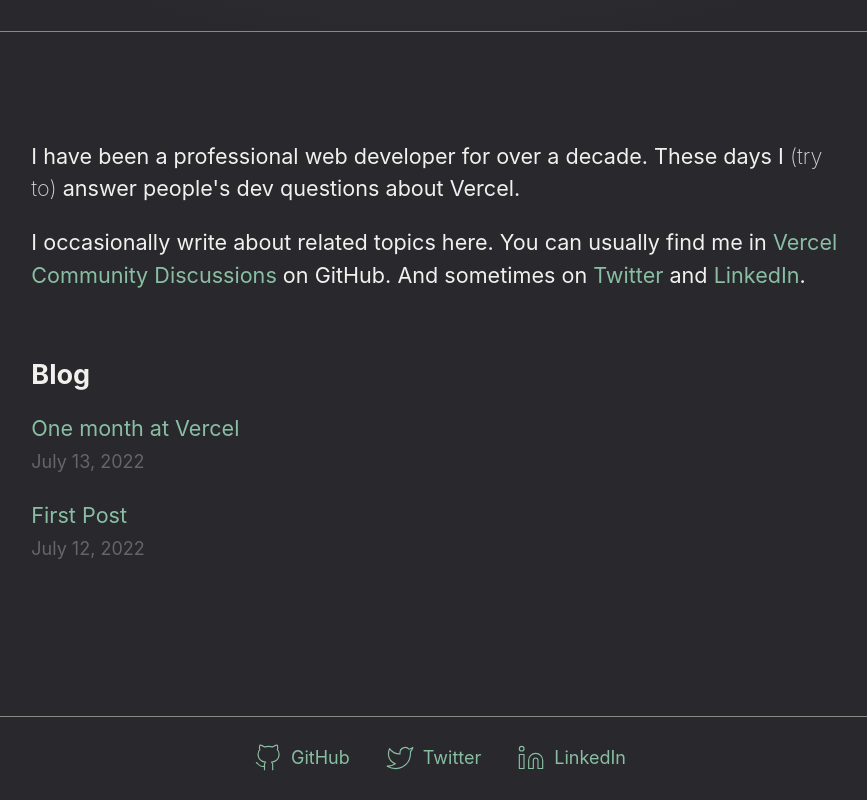
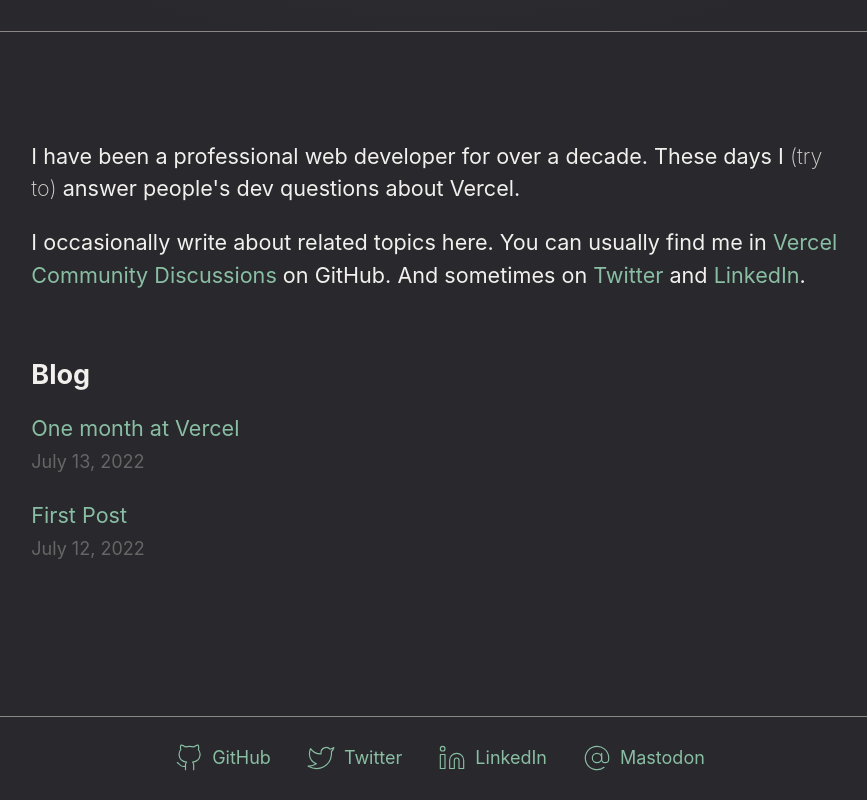
Before and after one commit to amyegan/nextjs-blog, a Next.js app: page / in a window 1280 px wide. Shown: the part 769-1569 px from the top of the page, without its empty margins (200-1067 px from the left). Built offline with nearby package versions, Linux system fonts and the light colour scheme.

Commit message:
Add Mastodon link

```diff
--- a/components/layout.js
+++ b/components/layout.js
@@ -12,10 +12,7 @@
     <div className={styles.container}>
       <Head>
         <link rel="icon" href="/favicon.ico" />
-        <meta
-          name="description"
-          content="Who is Amy?"
-        />
+        <meta name="description" content="Who is Amy?" />
         <meta
           property="og:image"
           content={`https://og-image.vercel.app/${encodeURI(
@@ -73,7 +70,7 @@
 
       <footer className={styles.footer}>
         <div className={styles.footerContainer}>
-          <a href="https://github.com/amyegan" target="_blank" rel="noreferrer">
+          <a href="https://github.com/amyegan">
             <svg
               xmlns="http://www.w3.org/2000/svg"
               width="28"
@@ -90,7 +87,7 @@
             </svg>{" "}
             GitHub
           </a>
-          <a href="https://twitter.com/AmyAEgan" target="_blank" rel="noreferrer">
+          <a href="https://twitter.com/AmyAEgan">
             <svg
               xmlns="http://www.w3.org/2000/svg"
               width="28"
@@ -107,7 +104,7 @@
             </svg>{" "}
             Twitter
           </a>
-          <a href="https://www.linkedin.com/in/AmyAEgan" target="_blank" rel="noreferrer">
+          <a href="https://www.linkedin.com/in/AmyAEgan">
             <svg
               xmlns="http://www.w3.org/2000/svg"
               width="28"
@@ -126,6 +123,24 @@
             </svg>{" "}
             LinkedIn
           </a>
+          <a rel="me" href="https://indieweb.social/@amyegan">
+            <svg
+              xmlns="http://www.w3.org/2000/svg"
+              width="28"
+              height="28"
+              viewBox="0 0 24 24"
+              fill="none"
+              stroke="currentColor"
+              stroke-width="1"
+              stroke-linecap="round"
+              stroke-linejoin="round"
+              className={styles.feather}
+            >
+              <circle cx="12" cy="12" r="4"></circle>
+              <path d="M16 8v5a3 3 0 0 0 6 0v-1a10 10 0 1 0-3.92 7.94"></path>
+            </svg>{" "}
+            Mastodon
+          </a>
         </div>
       </footer>
     </div>
```
